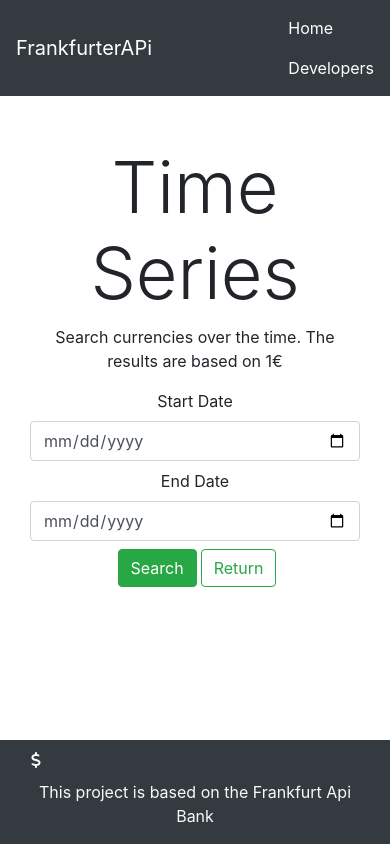
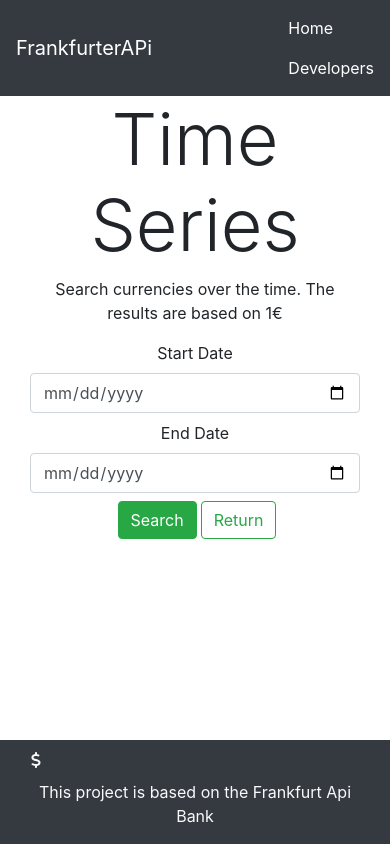
Before and after one commit to idmcarvalho/FrankfurterApi, an Angular app: page /time-series in a window 390 px wide. Built offline with nearby package versions, Linux system fonts and the light colour scheme.

Commit message:
Ajuste responsividade

```diff
--- a/src/app/conversion/conversion-fields/conversion-fields.component.html
+++ b/src/app/conversion/conversion-fields/conversion-fields.component.html
@@ -1,6 +1,6 @@
 <div class="container-fluid">
     <div class="row justify-content-center">
-        <div class="col-md-8 col-12">
+        <div class="col-md-8 col-12 mb-5 pb-5">
             <label>Convert From</label>
             <br>
             <select id="inputStateConversionFrom" class="form-control">
@@ -83,6 +83,5 @@
             <button [routerLink]="['/']"
                 class="btn btn-outline-success ml-1">Return</button>
         </div>
-
     </div>
 </div>
--- a/src/app/historical/historical.component.html
+++ b/src/app/historical/historical.component.html
@@ -4,6 +4,8 @@
           <label class="display-4" for="inputState">Historical Rates</label>
           <br>
           <label>Get rates from a specific period of time</label>
+          <br>
+          <label>Search currencies over the time. The results are based on 1€</label>
           <input [(ngModel)]="data" type="date" class="form-control">
         </div>
         <div class="col-12 text-center mt-2">
--- a/src/app/menu/menu.component.html
+++ b/src/app/menu/menu.component.html
@@ -1,6 +1,6 @@
 <div class="container-fluid">
   <div class="row justify-content-around align-items-center m-md-5">
-    <div class="col-12 col-md-8  mb-5">
+    <div class="col-12 col-md-8 mt-md-0 mt-5  mb-5">
       <button [routerLink]="['/latest']" type="button" (mouseenter)="changeCard('latest')" (mouseleave)="changeCard('menu')"
         class="btn btn-success btn-lg btn-block">Latest Rates</button>
       <button [routerLink]="['/historical']" (mouseenter)="changeCard('historical')" (mouseleave)="changeCard('menu')" type="button"
--- a/src/app/time-series/time-series.component.html
+++ b/src/app/time-series/time-series.component.html
@@ -1,11 +1,11 @@
 <div class="container-fluid">
   <div class="row justify-content-center">
-    <div class="col-12 text-center mt-5">
+    <div class="col-12 text-center mt-md-5">
       <label class="display-3">Time Series</label>
       <br>
       <label>Search currencies over the time. The results are based on 1€</label>
     </div>
-    <div class="col-12 col-md-5 text-center">
+    <div class="col-12 col-md-5 mb-5 text-center">
       <label class="mt-2">Start Date</label>
       <input [(ngModel)]="startDate" class="form-control" type="date">
       <label class="mt-2">End Date</label>
```
